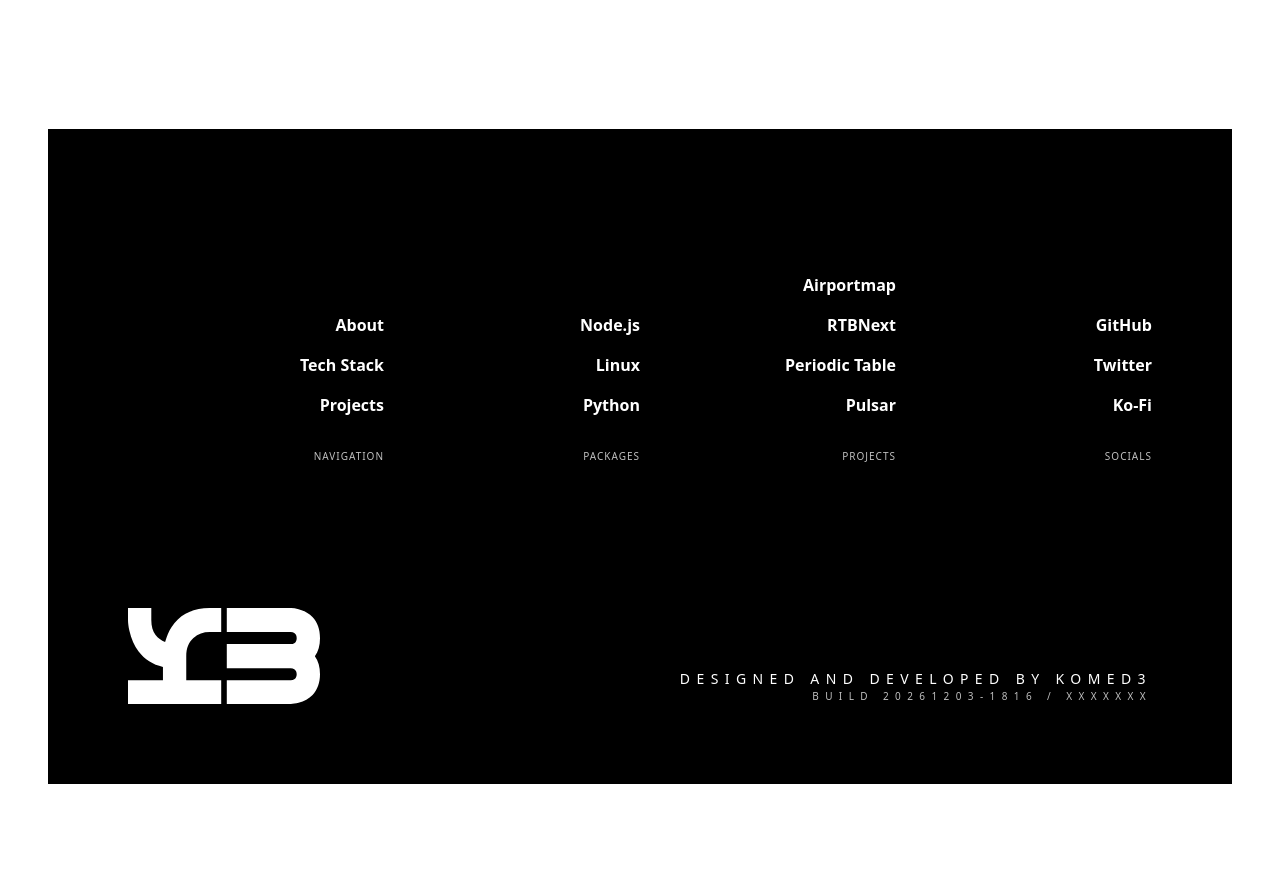
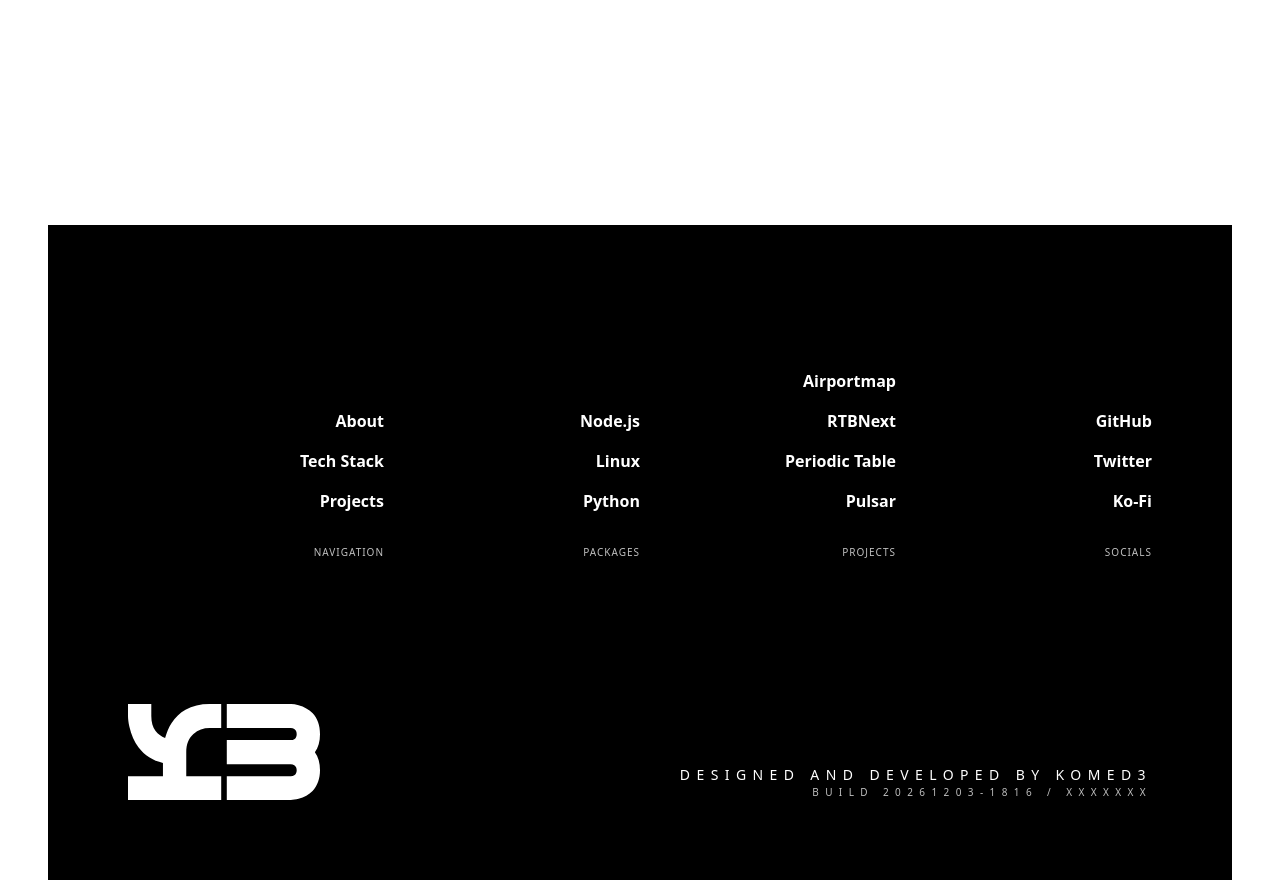
Before and after one commit to komed3/web, a React (Vite) app: page / in a window 1280 px wide. Shown: the part 3200-4080 px from the top of the page. Before the commit the page ends 3984 px from the top, so only its background shows below. Built offline with nearby package versions, Linux system fonts and the light colour scheme; a web font is replaced by a local one.

Commit message:
Create Numbers.tsx

```diff
--- /dev/null
+++ b/src/components/Numbers.tsx
@@ -0,0 +1,5 @@
+export function Numbers () {
+  return (
+    <div className= 'flex gap-12 p-12'></div>
+  );
+}
--- a/src/pages/Home.tsx
+++ b/src/pages/Home.tsx
@@ -1,6 +1,7 @@
 import { About } from '../components/About';
 import { External } from '../components/External';
 import { Intro } from '../components/Intro';
+import { Numbers } from '../components/Numbers';
 import { Quote } from '../components/Quote';
 
 
@@ -11,6 +12,7 @@ export function Home () {
       <External />
       <Quote />
       <About />
+      <Numbers />
     </>
   );
 }
```
